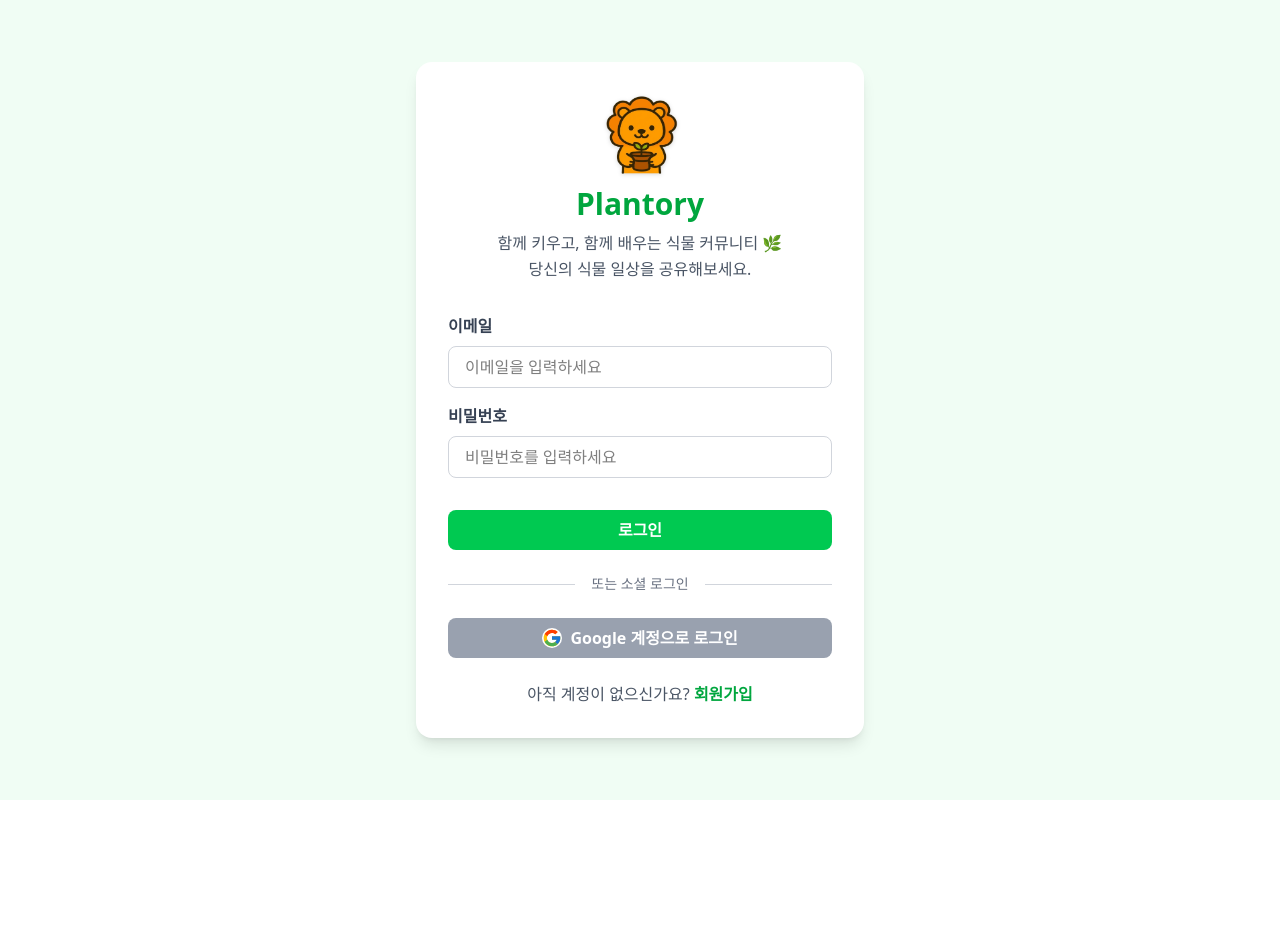
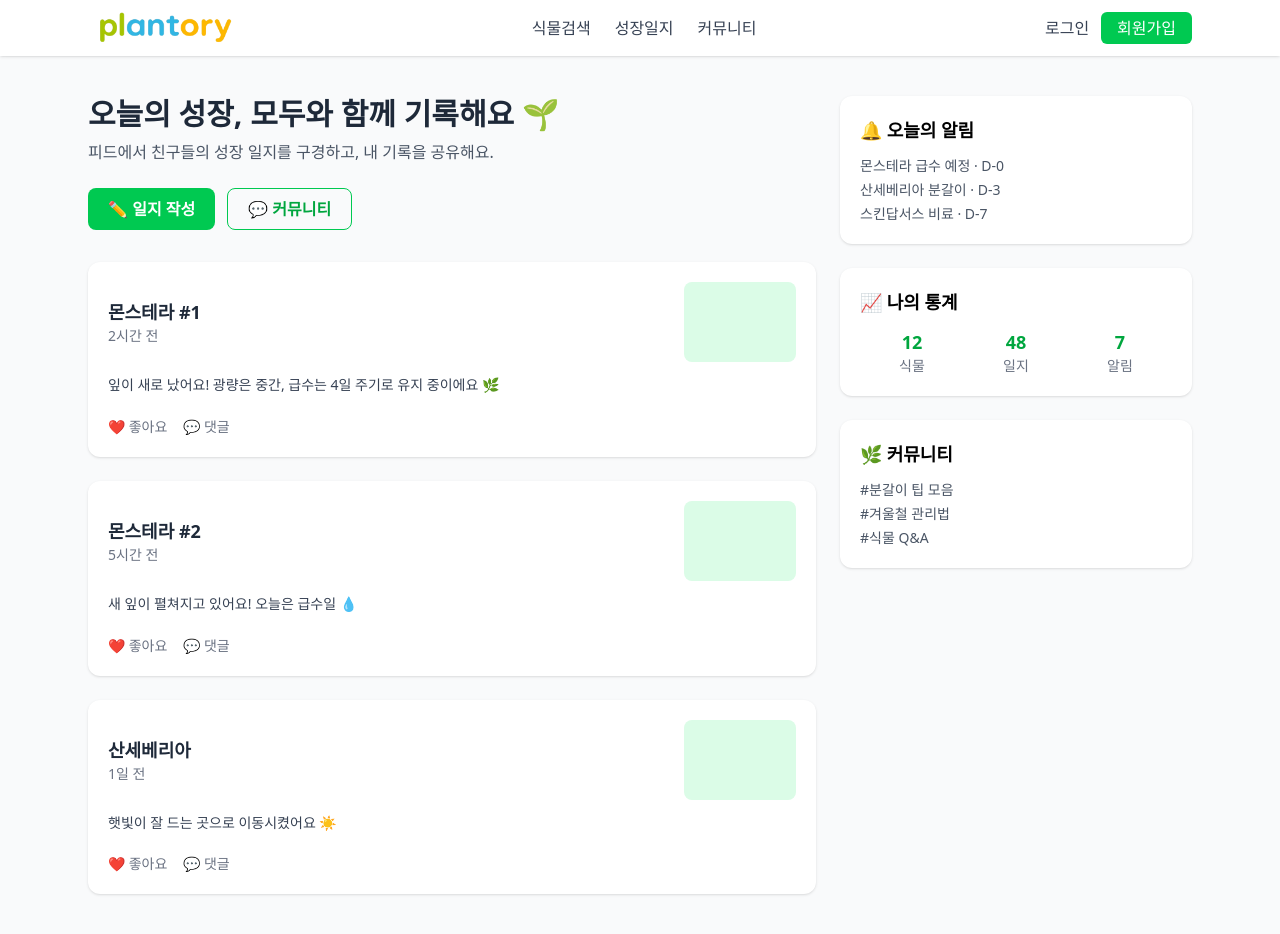
Before and after one commit to gitseoyeon/plantory, a React app in the folder frontend/: page / in a window 1280 px wide. Before the commit this address led to /login. Before the commit the page ends 800 px from the top, so only its background shows below. Built offline with nearby package versions, Linux system fonts and the light colour scheme; the HTML template or start-up script is replaced by a standard one.

Commit message:
feat: 메인 페이지 구성

```diff
--- a/frontend/src/App.jsx
+++ b/frontend/src/App.jsx
@@ -1,26 +1,42 @@
-// src/App.jsx
-import React from "react";
+// App.jsx
 import {
   BrowserRouter as Router,
   Routes,
   Route,
-  Navigate,
+  useLocation,
 } from "react-router-dom";
+import Navbar from "./components/Navbar";
 import Login from "./pages/Login";
-import Register from "./pages/Register";
+import Register from "./pages/register";
+import Home from "./pages/home";
+import OAuthCallback from "./pages/oauthCallback";
+
+function AppLayout() {
+  const location = useLocation();
+  const hideNavbar = ["/login", "/register"].includes(location.pathname);
+  // Debug: log current pathname
+  console.log("Current pathname:", location.pathname);
+
+  return (
+    <div>
+      {!hideNavbar && <Navbar />}
+      <div>
+        <Routes>
+          <Route path="/" element={<Home />} />
+          <Route path="/login" element={<Login />} />
+          <Route path="/register" element={<Register />} />
+          <Route path="/oauth2/callback" element={<OAuthCallback />} />
+        </Routes>
+      </div>
+    </div>
+  );
+}
 
 export default function App() {
+  // Ensure Router wraps everything, and AppLayout uses useLocation inside Router context.
   return (
     <Router>
-      <div className="min-h-screen bg-green-50">
-        <Routes>
-          <Route path="/" element={<Navigate to="/login" />} />
-
-          <Route path="/login" element={<Login />} />
-
-          <Route path="/register" element={<Register />} />
-        </Routes>
-      </div>
+      <AppLayout />
     </Router>
   );
 }
--- /dev/null
+++ b/frontend/src/components/FeedCard.jsx
@@ -0,0 +1,24 @@
+import React from "react";
+
+export default function FeedCard({ plantName, time, content }) {
+  return (
+    <div className="bg-white rounded-xl shadow-sm p-5 flex flex-col gap-3 hover:shadow-md transition-all">
+      <div className="flex justify-between items-center">
+        <div>
+          <h3 className="font-semibold text-lg text-gray-800">{plantName}</h3>
+          <p className="text-gray-500 text-sm">{time}</p>
+        </div>
+        <div className="w-28 h-20 bg-green-100 rounded-lg"></div>
+      </div>
+      <p className="text-gray-700 text-sm leading-relaxed">{content}</p>
+      <div className="flex gap-4 text-sm text-gray-500 mt-2">
+        <button className="hover:text-green-600 transition-colors">
+          ❤️ 좋아요
+        </button>
+        <button className="hover:text-green-600 transition-colors">
+          💬 댓글
+        </button>
+      </div>
+    </div>
+  );
+}
--- /dev/null
+++ b/frontend/src/components/Navbar.jsx
@@ -0,0 +1,76 @@
+import React, { useEffect, useState } from "react";
+import { Link, useNavigate, useLocation } from "react-router-dom";
+import logo from "../assets/logo_letter.png";
+
+export default function Navbar() {
+  const [isAuthenticated, setIsAuthenticated] = useState(false);
+  const navigate = useNavigate();
+  const location = useLocation();
+
+  useEffect(() => {
+    if (localStorage.getItem("accessToken")) {
+      setIsAuthenticated(true);
+    } else {
+      setIsAuthenticated(false);
+    }
+  }, [location]); // ✅ 경로 변경 시마다 로그인 상태 재확인
+
+  return (
+    <header className="bg-white shadow-sm sticky top-0 z-50">
+      <nav className="max-w-6xl mx-auto flex justify-between items-center py-3 px-6">
+        <Link to="/" className="flex items-center gap-2">
+          <img src={logo} alt="logo" className="h-8" />
+        </Link>
+
+        <ul className="flex gap-6 text-gray-700 font-medium">
+          <li>
+            <Link to="/plants" className="hover:text-green-600">
+              식물검색
+            </Link>
+          </li>
+          <li>
+            <Link to="/journal" className="hover:text-green-600">
+              성장일지
+            </Link>
+          </li>
+          <li>
+            <Link to="/community" className="hover:text-green-600">
+              커뮤니티
+            </Link>
+          </li>
+        </ul>
+
+        <div className="flex gap-3">
+          {isAuthenticated ? (
+            <button
+              onClick={() => {
+                localStorage.removeItem("accessToken");
+                localStorage.removeItem("refreshToken");
+                localStorage.removeItem("user");
+                window.location.href = "/login";
+              }}
+              className="text-gray-700 hover:text-green-600"
+            >
+              로그아웃
+            </button>
+          ) : (
+            <>
+              <button
+                onClick={() => navigate("/login")}
+                className="text-gray-700 hover:text-green-600"
+              >
+                로그인
+              </button>
+              <button
+                onClick={() => navigate("/register")}
+                className="bg-green-500 text-white px-4 py-1 rounded-md hover:bg-green-600"
+              >
+                회원가입
+              </button>
+            </>
+          )}
+        </div>
+      </nav>
+    </header>
+  );
+}
--- /dev/null
+++ b/frontend/src/components/Sidebar.jsx
@@ -0,0 +1,46 @@
+import React from "react";
+
+export default function Sidebar() {
+  return (
+    <div className="space-y-6">
+      {/* 오늘의 알림 */}
+      <div className="bg-white rounded-xl shadow-sm p-5">
+        <h3 className="font-semibold text-lg mb-3">🔔 오늘의 알림</h3>
+        <ul className="text-gray-600 text-sm space-y-1">
+          <li>몬스테라 급수 예정 · D-0</li>
+          <li>산세베리아 분갈이 · D-3</li>
+          <li>스킨답서스 비료 · D-7</li>
+        </ul>
+      </div>
+
+      {/* 나의 통계 */}
+      <div className="bg-white rounded-xl shadow-sm p-5">
+        <h3 className="font-semibold text-lg mb-3">📈 나의 통계</h3>
+        <div className="grid grid-cols-3 text-center">
+          <div>
+            <p className="text-lg font-semibold text-green-600">12</p>
+            <p className="text-sm text-gray-500">식물</p>
+          </div>
+          <div>
+            <p className="text-lg font-semibold text-green-600">48</p>
+            <p className="text-sm text-gray-500">일지</p>
+          </div>
+          <div>
+            <p className="text-lg font-semibold text-green-600">7</p>
+            <p className="text-sm text-gray-500">알림</p>
+          </div>
+        </div>
+      </div>
+
+      {/* 커뮤니티 */}
+      <div className="bg-white rounded-xl shadow-sm p-5">
+        <h3 className="font-semibold text-lg mb-3">🌿 커뮤니티</h3>
+        <ul className="text-gray-600 text-sm space-y-1">
+          <li>#분갈이 팁 모음</li>
+          <li>#겨울철 관리법</li>
+          <li>#식물 Q&A</li>
+        </ul>
+      </div>
+    </div>
+  );
+}
--- /dev/null
+++ b/frontend/src/pages/home.jsx
@@ -0,0 +1,54 @@
+import React from "react";
+import FeedCard from "../components/FeedCard";
+import Sidebar from "../components/Sidebar";
+
+export default function Home() {
+  return (
+    <div className="min-h-screen bg-gray-50">
+      {/* 메인 콘텐츠 영역 */}
+      <div className="max-w-6xl mx-auto grid grid-cols-12 gap-6 py-10 px-6">
+        {/* 왼쪽: 피드 */}
+        <div className="col-span-8 space-y-6">
+          <div className="mb-8">
+            <h1 className="text-3xl font-bold text-gray-800">
+              오늘의 성장, 모두와 함께 기록해요 🌱
+            </h1>
+            <p className="text-gray-600 mt-2">
+              피드에서 친구들의 성장 일지를 구경하고, 내 기록을 공유해요.
+            </p>
+            <div className="flex gap-3 mt-6">
+              <button className="bg-green-500 text-white font-semibold px-5 py-2 rounded-lg hover:bg-green-600 transition-all">
+                ✏️ 일지 작성
+              </button>
+              <button className="border border-green-500 text-green-600 font-semibold px-5 py-2 rounded-lg hover:bg-green-50 transition-all">
+                💬 커뮤니티
+              </button>
+            </div>
+          </div>
+
+          {/* 피드 카드 반복 */}
+          <FeedCard
+            plantName="몬스테라 #1"
+            time="2시간 전"
+            content="잎이 새로 났어요! 광량은 중간, 급수는 4일 주기로 유지 중이에요 🌿"
+          />
+          <FeedCard
+            plantName="몬스테라 #2"
+            time="5시간 전"
+            content="새 잎이 펼쳐지고 있어요! 오늘은 급수일 💧"
+          />
+          <FeedCard
+            plantName="산세베리아"
+            time="1일 전"
+            content="햇빛이 잘 드는 곳으로 이동시켰어요 ☀️"
+          />
+        </div>
+
+        {/* 오른쪽: 사이드바 */}
+        <div className="col-span-4">
+          <Sidebar />
+        </div>
+      </div>
+    </div>
+  );
+}
```
